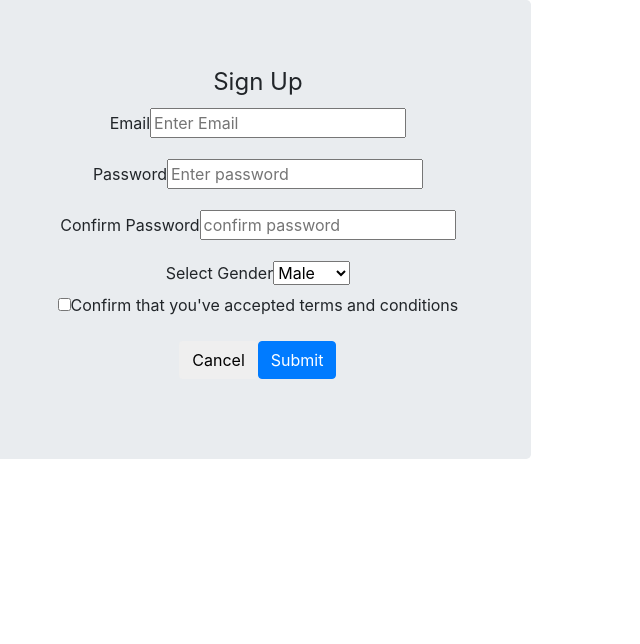
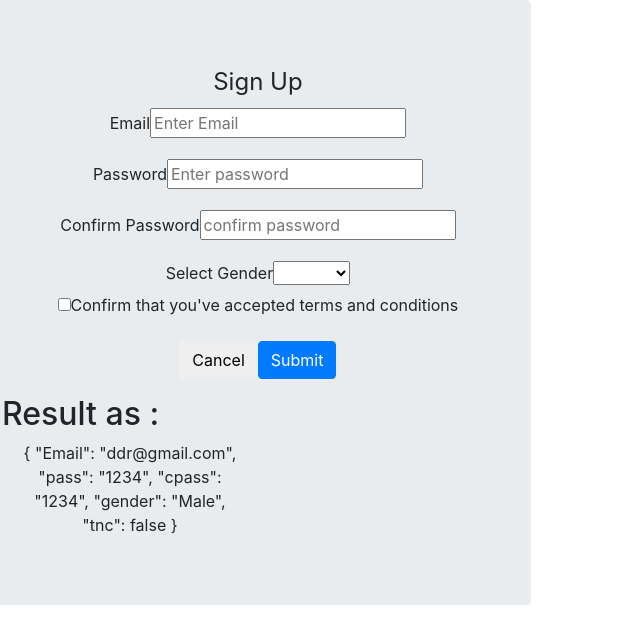
Before and after one commit to ddrajurkar/CalcApp, an Angular app: page /signup in a window 1280 px wide. Shown: the top 644 px of the page, without its empty margins (0-640 px from the left). Built offline with nearby package versions, Linux system fonts and the light colour scheme.

Commit message:
template driven with ngModel
template driven with ngModel dont merge
wrote for practice

```diff
--- a/src/app/sign-up/sign-up.component.html
+++ b/src/app/sign-up/sign-up.component.html
@@ -7,33 +7,33 @@
 <!-- Email block -->
 <div class="form-group">
 <label for="inputEmail">Email</label>
-<input [(ngModel)]="usr.Email" type="text" id="eml" placeholder="Enter Email" name="Email">
+<input ngModel type="text" id="eml" placeholder="Enter Email" name="Email">
 </div>
 <div ngModelGroup="password">
 <!-- password block -->
 <div class="form-group">
   <label for="inputPassword">Password</label>
-  <input [(ngModel)]="usr.pass" type="password" id="pwd" placeholder="Enter password" name="pass">
+  <input ngModel type="password" id="pwd" placeholder="Enter password" name="pass">
 </div>
 
 <!-- confirm passowd -->
 <div class="form-group">
   <label for="confirmPassword">Confirm Password</label>
-  <input [(ngModel)]="usr.cpass" type="password" id="cpwd" placeholder="confirm password" name="cpass">
+  <input ngModel type="password" id="cpwd" placeholder="confirm password" name="cpass">
 </div>
 </div>
 
 <!-- select gender block -->
 <div class="form-group">
   <label for="select">Select Gender</label>
-  <select id="gnd" [(ngModel)]="usr.gender" name="gender">
+  <select id="gnd" ngModel name="gender">
     <option *ngFor="let g of gender">{{ g }}</option>
     </select>
 
   <!-- Terms and condition -->
    <div class="form-group">
      <label>
-       <input type="checkbox" [(ngModel)]="usr.tnc" name="tnc">Confirm that you've accepted terms and conditions
+       <input type="checkbox" ngModel name="tnc">Confirm that you've accepted terms and conditions
      </label>
    </div>
 
@@ -45,5 +45,21 @@
 </div>
 </fieldset>
 </form>
+<div class="row"><h2>Result as :</h2></div>
+<div class="row">
+  <div class="col-md-6">{{usr | json}}</div>
+</div>
+<div class="row">
+   <div class="col-md-6">{{signupform.value.pass}}</div>
+  </div>
+ <div class="row">
+    <div class="col-md-6">{{signupform.value.cpass}}</div>
+ </div>
+  <div class="row">
+      <div class="col-md-6">{{signupform.value.gender}}</div>
+  </div>
+  <div class="row">
+    <div class="col-md-6">{{signupform.value.tnc}}</div>
 </div>
 </div>
+</div>
--- a/src/app/sign-up/sign-up.component.ts
+++ b/src/app/sign-up/sign-up.component.ts
@@ -16,9 +16,9 @@ export class SignUpComponent implements OnInit {
   ngOnInit() {
     this.gender = ['Male','Female','Other'];
     this.usr = new user({
-      Email:"",
-      pass:"",
-      cpass:"",
+      Email:"ddr@gmail.com",
+      pass:"1234",
+      cpass:"1234",
       gender:this.gender[0],
       tnc:false
     });
```
